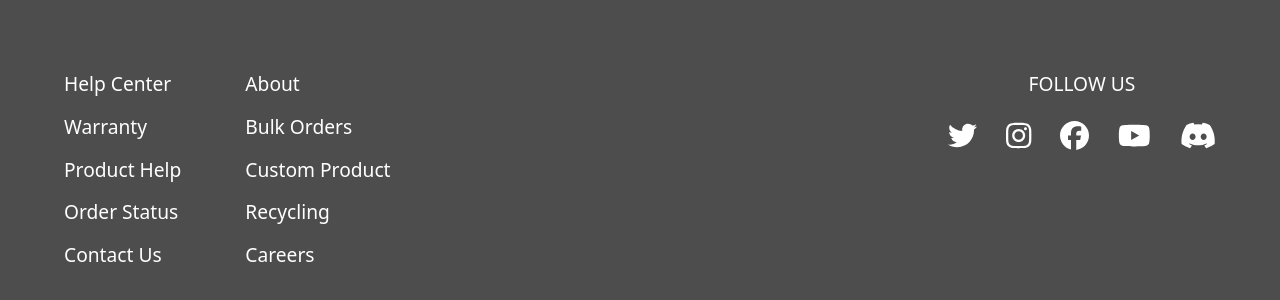
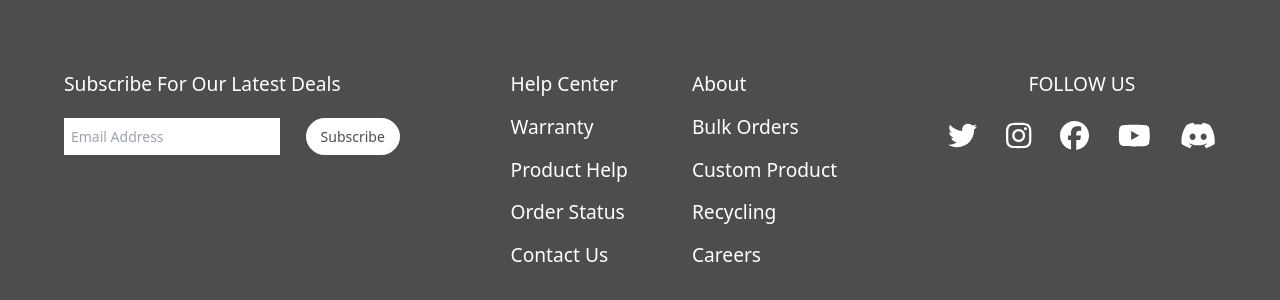
Before and after one commit to DigiToxic/next-ecom-sanity, a Next.js app: page /shop in a window 1280 px wide. Shown: the part 474-774 px from the top of the page. Built offline with nearby package versions, Linux system fonts and the light colour scheme; no server answers.

Commit message:
Official

```diff
--- a/sanity/schemas/project-schema.ts
+++ b/sanity/schemas/project-schema.ts
@@ -13,7 +13,7 @@ const project = {
       options: {
         list: [
           { title: "Paints", value: "Paints" },
-          { title: "Figurine", value: "Figurine" },
+          { title: "Figurines", value: "Figurines" },
         ],
       },
     },
--- a/src/app/(site)/EmailForm.tsx
+++ /dev/null
@@ -1,32 +0,0 @@
-import React from "react";
-
-const EmailForm: React.FC = () => {
-  const handleSubmit = (event: React.FormEvent<HTMLFormElement>) => {
-    event.preventDefault();
-    // Add your form submission logic here
-  };
-
-  return (
-    <form
-      className="Ecom-Email-Form"
-      name="Ecom-Email-Form"
-      method="POST"
-      data-netlify="true"
-      onSubmit={handleSubmit}
-    >
-      <p className="form-phrase">Subscribe For Our Latest Deals</p>
-      <p className="actual-form">
-        <input
-          id="email-box"
-          type="email"
-          name="email"
-          placeholder="Email Address"
-          required
-        />
-        <button type="submit">Subscribe</button>
-      </p>
-    </form>
-  );
-};
-
-export default EmailForm;
--- a/src/app/(site)/layout.tsx
+++ b/src/app/(site)/layout.tsx
@@ -24,7 +24,6 @@ export default function RootLayout({
 }: {
   children: React.ReactNode;
 }) {
-
   return (
     <html lang="en">
       <body>
@@ -61,7 +60,25 @@ export default function RootLayout({
 
           <footer>
             <div className="Footer">
-
+              <form
+                className="Ecom-Email-Form"
+                name="Ecom-Email-Form"
+                method="POST"
+                data-netlify="true"
+                onSubmit="submit"
+              >
+                <p className="form-phrase">Subscribe For Our Latest Deals</p>
+                <p className="actual-form">
+                  <input
+                    id="email-box"
+                    type="email"
+                    name="email"
+                    placeholder="Email Address"
+                    required
+                  />
+                  <button type="submit">Subscribe</button>
+                </p>
+              </form>
               <div className="supports-container">
                 <ul className="supports">
                   <li>Help Center</li>
--- a/src/app/(site)/shop/page.tsx
+++ b/src/app/(site)/shop/page.tsx
@@ -7,11 +7,6 @@ import { FontAwesomeIcon } from "@fortawesome/react-fontawesome";
 import Link from "next/link";
 import { Project } from "@/types/Project";
 import useCart from "../useCart";
-import { ProjectWithQuantity } from "../CartContext";
-
-interface HomeProps {
-  addToCart?: (item: ProjectWithQuantity) => void;
-}
 
 const Home: React.FC = () => {
   const [allProjects, setAllProjects] = useState<Project[]>([]);
@@ -35,7 +30,7 @@ const Home: React.FC = () => {
       case "Newest":
         sortedProjects = [...projects].sort(
           (a, b) =>
-            new Date(b._createAt).getTime() - new Date(a._createAt).getTime()
+            new Date(b._createdAt).getTime() - new Date(a._createdAt).getTime()
         );
         break;
       default:
--- a/src/app/(site)/useCart.tsx
+++ b/src/app/(site)/useCart.tsx
@@ -1,12 +1,12 @@
 import { useContext } from "react";
 import CartContext from "./CartContext";
 
-function useCart() {
+const useCart = () => {
   const context = useContext(CartContext);
   if (context === undefined) {
     throw new Error("useCart must be used within a CartProvider");
   }
   return context;
-}
+};
 
 export default useCart;
--- a/src/app/globals.css
+++ b/src/app/globals.css
@@ -463,6 +463,7 @@ button {
   object-position: top;
   max-width: 100%;
   aspect-ratio: 1;
+  border-radius: 20px;
 }
 
 .photo-grid {
--- a/types/Project.ts
+++ b/types/Project.ts
@@ -3,7 +3,7 @@ import { PortableTextBlock } from "sanity";
 export type Project = {
   _id: string;
 
-  _createAt: Date;
+  _createdAt: Date;
 
   name: string;
 
```
